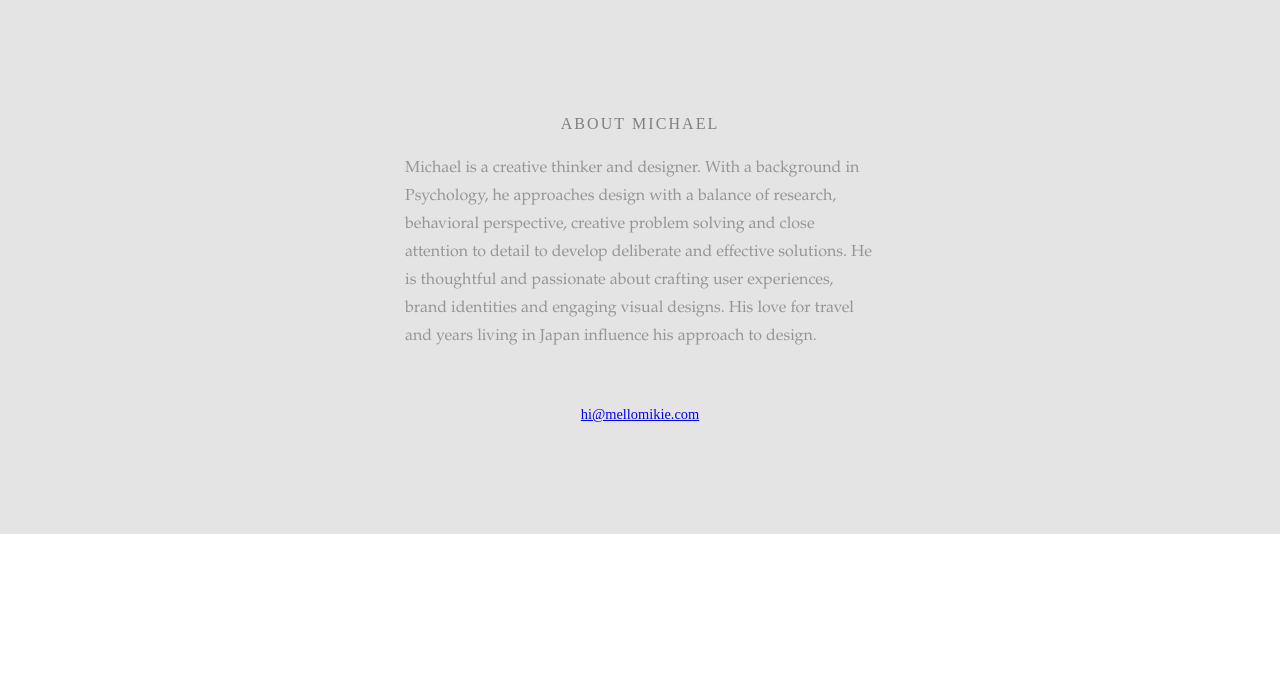
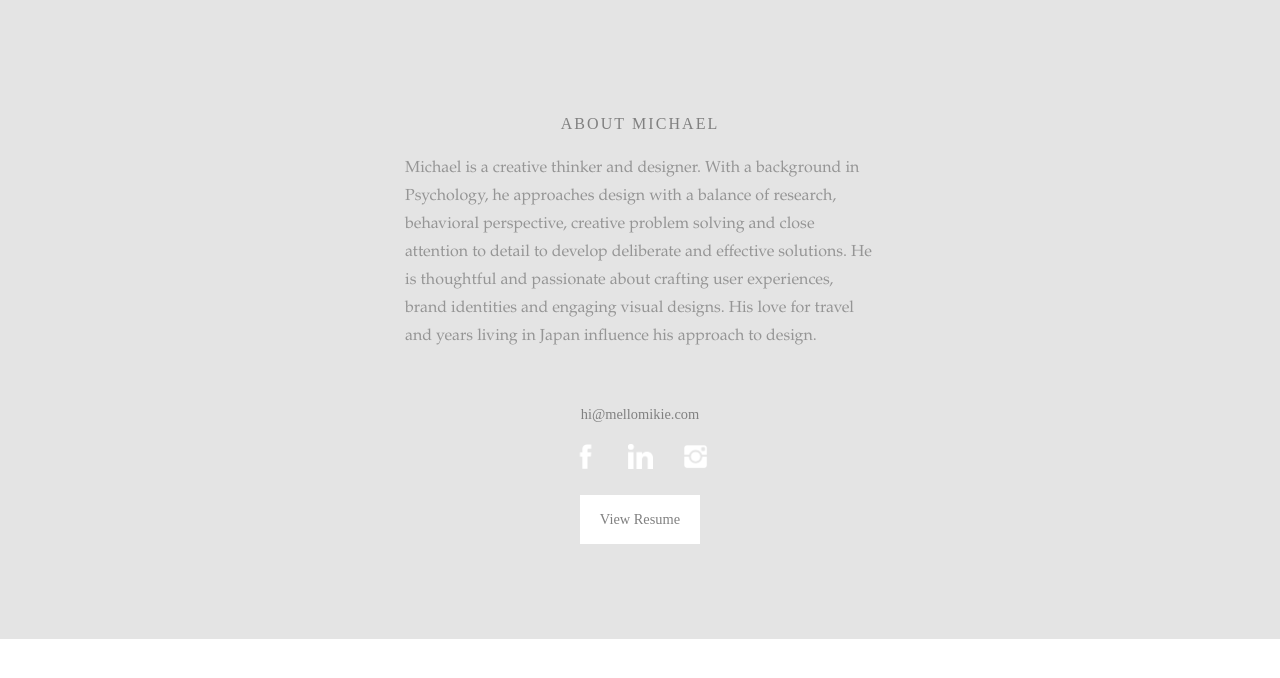
Before and after one commit to mellomikie/Website, a PHP site: page / in a window 1280 px wide. Shown: the part 92-770 px from the top of the page. Run offline with PHP 8.4, Linux system fonts and the light colour scheme; some libraries are stand-ins or nearby versions.

Commit message:
Add social media links and resume link

```diff
--- a/common.php
+++ b/common.php
@@ -37,7 +37,9 @@ function head($styles = NULL, $scripts = NULL) {
 function foot() {
   ?>
 
-    <!-- TODO add footer here -->
+    <footer>
+      <!-- TODO add footer here -->
+    </footer>
     </body>
   </html>
 
--- a/index.php
+++ b/index.php
@@ -8,6 +8,7 @@ head();
 
 <div id="about">
   <h1>About Michael</h1>
+
   <p>
     Michael is a creative thinker and designer. With a background in Psychology,
     he approaches design with a balance of research, behavioral perspective,
@@ -16,10 +17,32 @@ head();
     experiences, brand identities and engaging visual designs. His love for
     travel and years living in Japan influence his approach to design.
   </p>
+
   <div id="email">
     <a href="mailto:hi@mellomikie.com">hi@mellomikie.com</a>
   </div>
-  <!-- TODO add widget -->
+
+  <ul id="social">
+    <li>
+      <a href="http://www.facebook.com/michael.woody.10">
+        <img src="images/home/facebook.png" alt="Facebook" />
+      </a>
+    </li>
+    <li>
+      <a href="http://www.linkedin.com/in/michael-woody-64a6507">
+        <img src="images/home/linkedin.png" alt="LinkedIn" />
+      </a>
+    </li>
+    <li>
+      <a href="http://www.instagram.com/mellomikie">
+        <img src="images/home/instagram.png" alt="Instagram" />
+      </a>
+    </li>
+  </ul>
+
+  <div id="resume">
+    <a href="documents/mwresume.pdf">View Resume</a>
+  </div>
 </div>
 
 <?php foot(); ?>
--- a/style.css
+++ b/style.css
@@ -45,6 +45,7 @@ header img {
 
 #about p {
   color: #959595;
+  /* text-align: justify; */
   margin-left: auto;
   margin-right: auto;
   width: 470px;
@@ -53,12 +54,47 @@ header img {
 #email {
   text-align: center;
   margin-top: 50px;
-  margin-bottom: 25px;
 }
 
 #email a {
   font-family: "europa", serif;
   font-size: .9em;
+  color: #808080;
+  text-decoration: none;
+}
+
+#social {
+  list-style-type: none;
+  padding-left: 0px;
+  display: flex;
+  justify-content: space-around;
+  width: 165px;
+  margin-left: auto;
+  margin-right: auto;
+  margin-top: 15px;
+}
+
+#social img {
+  width: 25px;
+  height: 25px;
+}
+
+#resume {
+  text-align: center;
+  background-color: white;
+  width: 100px;
+  margin-left: auto;
+  margin-right: auto;
+  margin-top: 15px;
+  margin-bottom: 15px;
+  padding: 10px;
+}
+
+#resume a {
+  font-family: "europa", serif;
+  font-size: .9em;
+  color: #808080;
+  text-decoration: none;
 }
 
 /* Style rules for portfolio */
```
